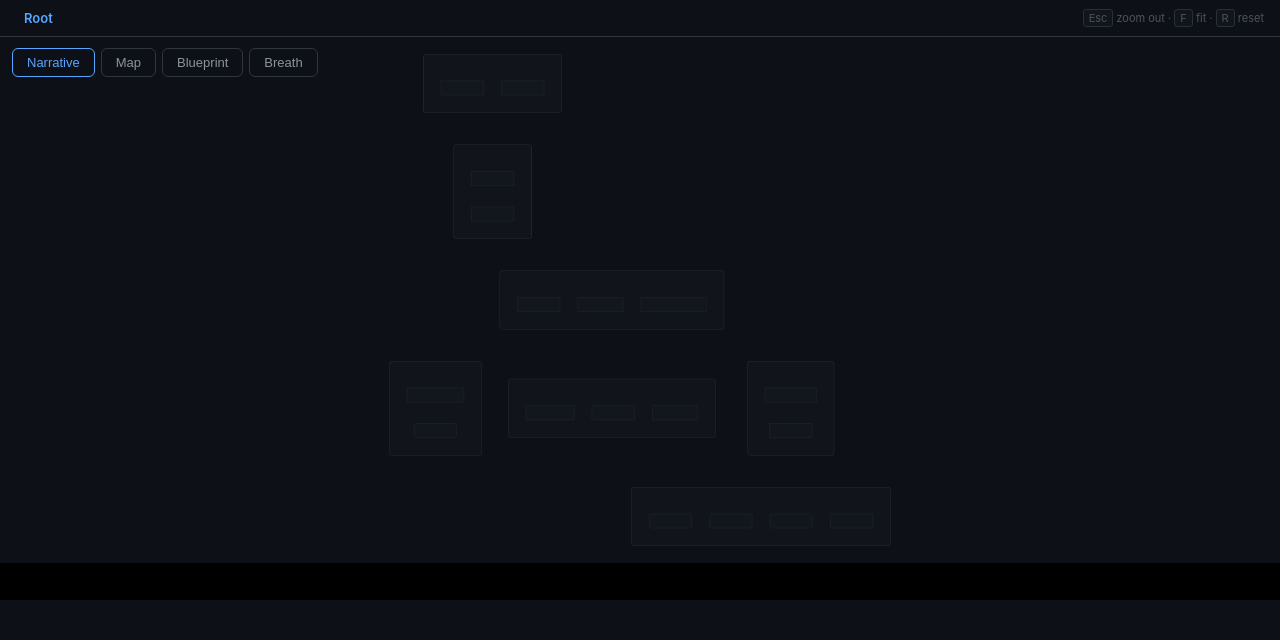
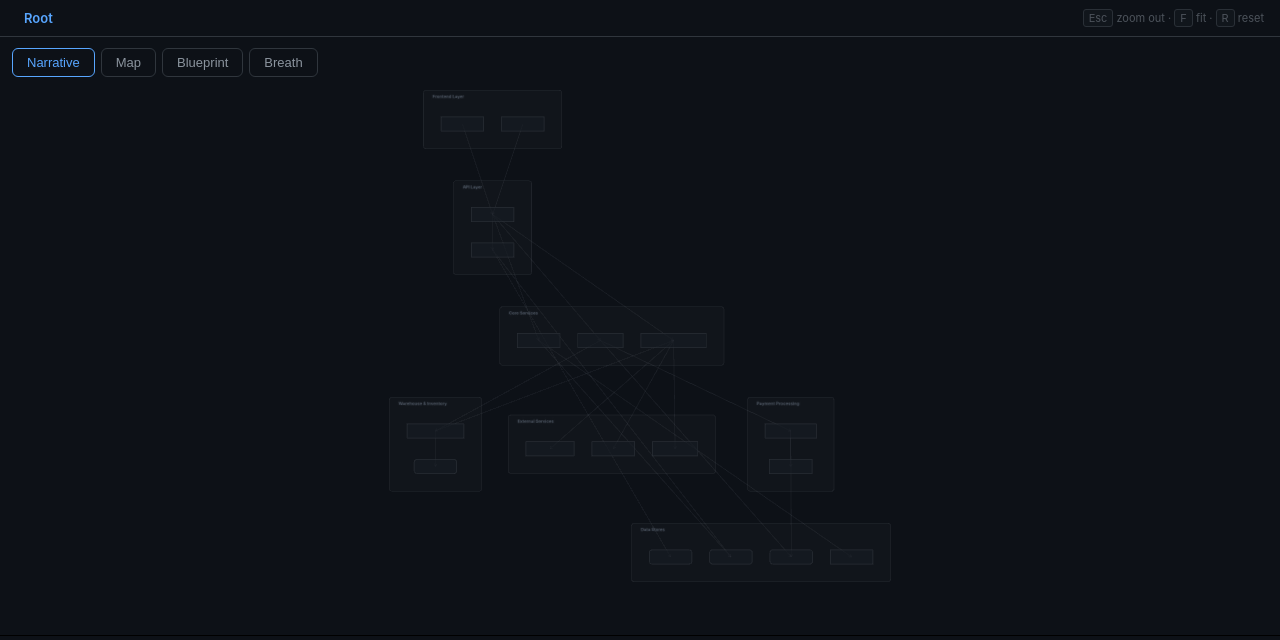
Before and after one commit to ArunJRK/mermaid-render, a website built with Vite: page packages/core/dev/index.html in a window 1280 px wide. Built offline with nearby package versions, Linux system fonts and the light colour scheme; animation ran at ten frames a second.

Commit message:
fix: canvas full height, semantic zoom thresholds, edge visibility, focus reveal, zoom speed

```diff
--- a/packages/core/dev/index.html
+++ b/packages/core/dev/index.html
@@ -4,7 +4,7 @@
   <title>mermaid-render dev</title>
   <style>
     body { margin: 0; background: #0d1117; font-family: Inter, system-ui, sans-serif; }
-    canvas { width: 100vw; height: calc(100vh - 36px); display: block; }
+    canvas { position: fixed; top: 36px; left: 0; width: 100vw; height: calc(100vh - 36px); display: block; }
 
     #breadcrumb {
       position: fixed;
--- a/packages/core/src/renderer/mermaid-renderer.ts
+++ b/packages/core/src/renderer/mermaid-renderer.ts
@@ -227,13 +227,26 @@ export class MermaidRenderer {
     this._focusStack.push(id)
     this._emitter.emit('focus:change', id, this._focusStack.slice())
 
-    // Animate viewport to center on the subgraph
+    // Animate viewport to center on the subgraph with padding
     if (this._viewport) {
-      this._viewport.animateToRegion(sg.x, sg.y, sg.width, sg.height, 250)
+      this._viewport.animateToRegion(sg.x, sg.y, sg.width + 40, sg.height + 40, 250)
     }
 
-    // Dim elements not in the focused subgraph
+    // Dim elements not in the focused subgraph, but make focused children fully visible
     this._applyFocusDimming()
+
+    // Force detail level to full for focused subgraph contents
+    const focusedSg = this._graph.subgraphs.get(id)
+    if (focusedSg) {
+      for (const nodeId of focusedSg.nodeIds) {
+        const sprite = this._nodeSprites.get(nodeId)
+        if (sprite) {
+          sprite.updateDetailLevel(2) // force full detail
+          sprite.alpha = 1
+        }
+      }
+    }
+
     this._emitBreadcrumb()
   }
 
@@ -361,6 +374,7 @@ export class MermaidRenderer {
   fitToView(): void {
     if (this._viewport && this._positioned) {
       this._viewport.fitToView(this._positioned.width, this._positioned.height)
+      this._fitZoom = this._viewport._zoom
     }
   }
 
@@ -521,24 +535,37 @@ export class MermaidRenderer {
 
   /**
    * Update semantic zoom detail levels on all elements.
+   * Thresholds are relative to the fitToView zoom (the "default" zoom).
+   * At default zoom everything should be fully visible.
+   * Hiding only kicks in when user zooms OUT beyond the default.
    */
   private _updateDetailLevel(zoom: number): void {
+    // Get the fit zoom as baseline — everything at or above this should show full detail
+    const fitZoom = this._fitZoom ?? 1
+    const relativeZoom = fitZoom > 0 ? zoom / fitZoom : zoom
+
     for (const sprite of this._nodeSprites.values()) {
-      sprite.updateDetailLevel(zoom)
+      sprite.updateDetailLevel(relativeZoom)
     }
     for (const sgc of this._subgraphContainers.values()) {
-      sgc.updateDetailLevel(zoom)
+      sgc.updateDetailLevel(relativeZoom)
     }
-    // Hide edges at very low zoom
+    // Only hide edges when zoomed way out (less than 30% of default)
     for (const eg of this._edgeGraphics) {
-      if (zoom < 0.4) {
+      if (relativeZoom < 0.3) {
         eg.visible = false
+      } else if (relativeZoom < 0.6) {
+        eg.visible = true
+        eg.alpha = (relativeZoom - 0.3) / 0.3
       } else {
         eg.visible = true
-        eg.alpha = zoom < 0.8 ? (zoom - 0.4) / 0.4 : 1
+        eg.alpha = 1
       }
     }
   }
+
+  /** Cached fit-to-view zoom level — used as baseline for semantic zoom */
+  private _fitZoom: number | null = null
 
   /**
    * Apply focus dimming: dim all elements not in the currently focused subgraph.
--- a/packages/core/src/renderer/node-sprite.ts
+++ b/packages/core/src/renderer/node-sprite.ts
@@ -71,23 +71,20 @@ export class NodeSprite extends Container {
    * Update visibility of detail elements based on semantic zoom level.
    * @param zoom Current viewport zoom level.
    */
+  /**
+   * Update visibility based on semantic zoom.
+   * zoom is RELATIVE to fitToView (1.0 = default view, everything should show).
+   * Hiding only kicks in below 0.5 (user zoomed out beyond default).
+   */
   updateDetailLevel(zoom: number): void {
-    if (zoom < 0.4) {
-      // Subgraphs-only mode: hide nodes entirely or show as tiny dots
+    if (zoom < 0.3) {
       this._label.visible = false
-      this._gfx.alpha = 0.3
-    } else if (zoom < 0.8) {
-      // Dots mode: show shapes but not labels
+      this._gfx.alpha = 0.4
+    } else if (zoom < 0.6) {
       this._label.visible = false
-      this._gfx.alpha = 0.6 + (zoom - 0.4) * 1.0 // 0.6 to 1.0
-    } else if (zoom < 1.2) {
-      // Fade in labels
-      this._label.visible = true
-      const labelAlpha = (zoom - 0.8) / 0.4 // 0 to 1 across 0.8-1.2
-      this._label.alpha = Math.min(1, Math.max(0, labelAlpha))
-      this._gfx.alpha = 1
+      this._gfx.alpha = 0.6 + (zoom - 0.3) / 0.3 * 0.4
     } else {
-      // Full detail
+      // At default zoom and above: full detail
       this._label.visible = true
       this._label.alpha = 1
       this._gfx.alpha = 1
--- a/packages/core/src/renderer/subgraph-container.ts
+++ b/packages/core/src/renderer/subgraph-container.ts
@@ -101,22 +101,16 @@ export class SubgraphContainer extends Container {
    * Update visibility of detail elements based on semantic zoom level.
    * @param zoom Current viewport zoom level.
    */
+  /**
+   * zoom is RELATIVE to fitToView (1.0 = default, everything shows).
+   * Subgraph labels always show at default zoom.
+   */
   updateDetailLevel(zoom: number): void {
-    // Chevron and badge visible at zoom > 0.8x
-    const showIndicators = zoom > 0.8
-    this._chevron.visible = showIndicators
-    if (this._badge) this._badge.visible = showIndicators
-
-    // Labels fade out below 0.8x
-    if (zoom < 0.4) {
-      this._label.visible = false
-    } else if (zoom < 0.8) {
-      this._label.visible = true
-      this._label.alpha = (zoom - 0.4) / 0.4
-    } else {
-      this._label.visible = true
-      this._label.alpha = 1
-    }
+    // Labels and indicators always visible at default zoom and above
+    this._label.visible = true
+    this._label.alpha = zoom < 0.4 ? 0.5 : 1
+    this._chevron.visible = zoom >= 0.5
+    if (this._badge) this._badge.visible = zoom >= 0.5
   }
 
   private _drawBg(hw: number, hh: number, hovered: boolean): void {
--- a/packages/core/src/renderer/theme.ts
+++ b/packages/core/src/renderer/theme.ts
@@ -37,7 +37,7 @@ const NARRATIVE: Theme = {
   nodeStroke: 0x30363d,
   nodeStrokeSelected: 0x58a6ff,
   nodeText: 0xe6edf3,
-  edgeColor: 0x484f58,
+  edgeColor: 0x6e7681,
   edgeLabelColor: 0x8b949e,
   subgraphFill: 0x161b22,
   subgraphFillAlpha: 0.4,
@@ -63,7 +63,7 @@ const MAP: Theme = {
   nodeStroke: 0x0f3460,
   nodeStrokeSelected: 0xe94560,
   nodeText: 0xeaeaea,
-  edgeColor: 0x3a3a5c,
+  edgeColor: 0x5a5a8c,
   edgeLabelColor: 0x7a7a9e,
   subgraphFill: 0x0f3460,
   subgraphFillAlpha: 0.3,
@@ -90,7 +90,7 @@ const BLUEPRINT: Theme = {
   nodeStroke: 0x233554,
   nodeStrokeSelected: 0x64ffda,
   nodeText: 0xccd6f6,
-  edgeColor: 0x233554,
+  edgeColor: 0x3d5a80,
   edgeLabelColor: 0x8892b0,
   subgraphFill: 0x112240,
   subgraphFillAlpha: 0.3,
@@ -116,7 +116,7 @@ const BREATH: Theme = {
   nodeStroke: 0x333333,
   nodeStrokeSelected: 0xffffff,
   nodeText: 0xeeeeee,
-  edgeColor: 0x444444,
+  edgeColor: 0x666666,
   edgeLabelColor: 0x888888,
   subgraphFill: 0x1a1a1a,
   subgraphFillAlpha: 0.25,
--- a/packages/core/src/renderer/viewport.ts
+++ b/packages/core/src/renderer/viewport.ts
@@ -2,7 +2,7 @@ import { Container } from 'pixi.js'
 
 const MIN_ZOOM = 0.1
 const MAX_ZOOM = 5.0
-const ZOOM_FACTOR = 0.001
+const ZOOM_FACTOR = 0.003
 
 export interface ViewportTarget {
   x: number
```
